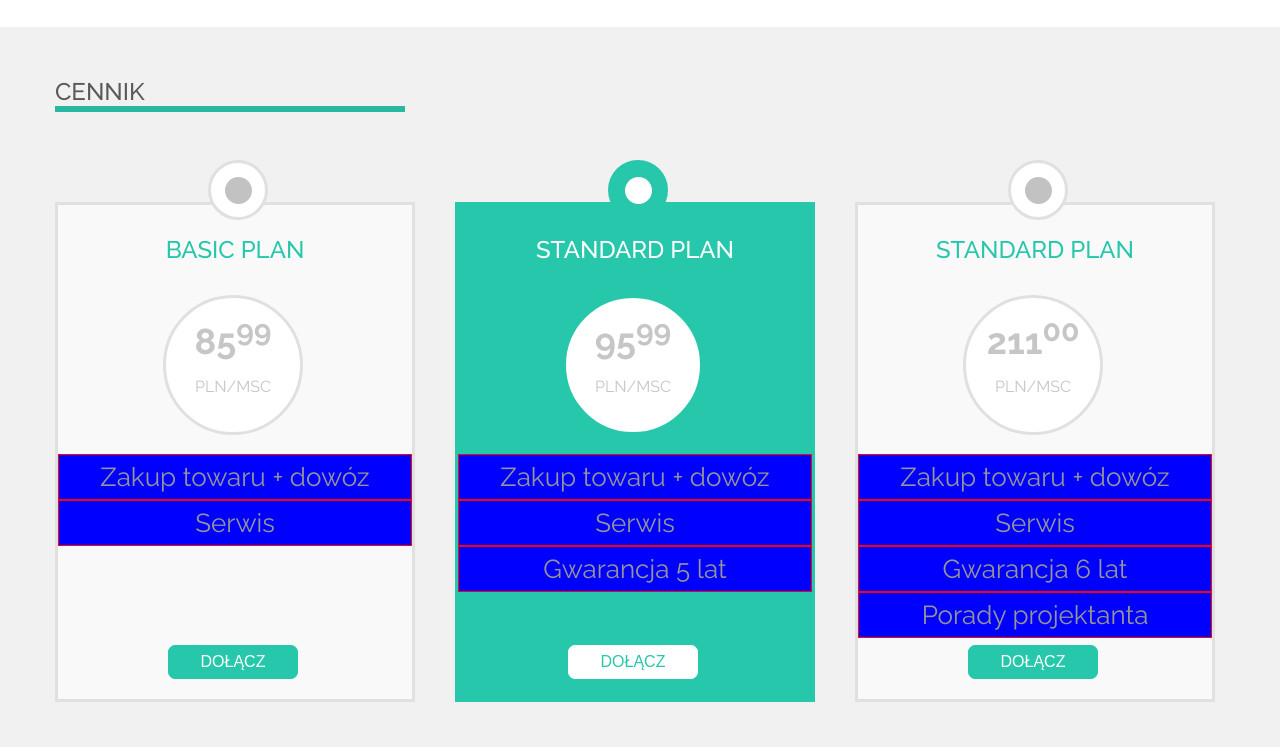
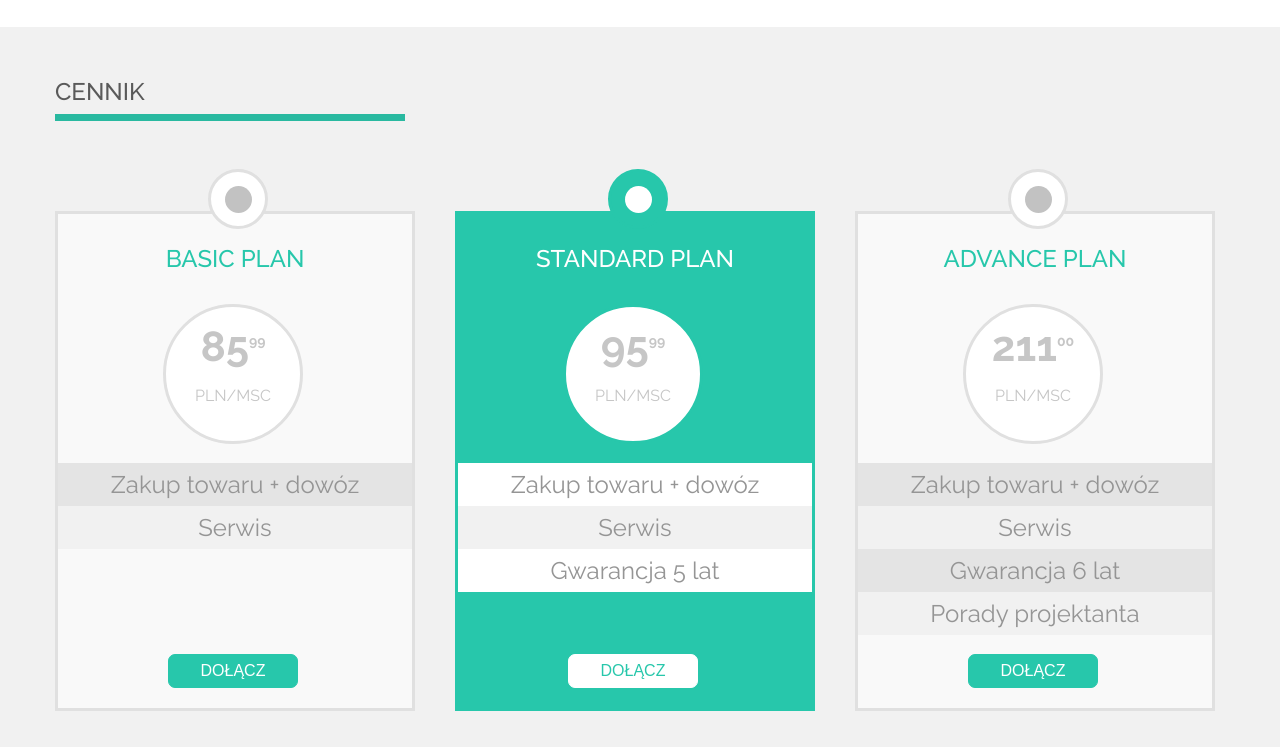
Before and after one commit to KKRubaj/Sit_on_Chair, a plain HTML site: page index.html in a window 1280 px wide. Shown: the part 713-1460 px from the top of the page. Drawn offline with Linux system fonts and the light colour scheme.

Commit message:
Sit on chair skończone

```diff
--- a/css/style.css
+++ b/css/style.css
@@ -86,12 +86,12 @@ header {
   height: 40px;
   color: white;
   font-size: 14px;
+  font-weight: 500;
+}
 
-}
 .main-width {
   max-width: 1170px;
   margin: 0 auto;
-
 }
 
 .logo {
@@ -104,15 +104,19 @@ span {
 }
 .menu {
   float: right;
+  padding-top: 10px;
 }
+
 .menu li {
   display: inline;
   margin-left: 40px;
+  margin-right: 10px;
+}
 
-}
 .menu li a {
   text-decoration: none;
   color: white;
+
 }
 
 #slider {
@@ -166,13 +170,14 @@ span {
   margin: 0 30px;
 }
 .slider-text h1 {
-  font-size: 41px;
+  font-size: 42px;
   word-spacing: 5px;
   margin: 20px 0;
   text-align: center;
 }
 .slider-text p {
   font-size: 14px;
+  line-height: 160%;
   color: black;
   text-align: center;
 }
@@ -271,7 +276,8 @@ span {
   color: #5a5a5a;
   font-weight: 500;
   margin-top: 40px;
-  border-bottom: 6px solid #29b9a0;
+  padding-bottom: 8px;
+  border-bottom: 7px solid #29b9a0;
   width: 350px;
 }
 
@@ -334,16 +340,16 @@ span {
   padding-top: 15px;
 }
 .offer-price p:first-child {
-  font-size: 36px;
-  font-weight: bold;
+  font-size: 42px;
+  font-weight: 700;
 }
 
-.price sup {
+sup {
   vertical-align: super;
-  font-size: smaller;
+  font-size: 14px;
 }
 .content ul li {
-  font-size: 26px;
+  font-size: 24px;
   color: #959595;
   text-align: center;
 
@@ -351,16 +357,22 @@ span {
  .item1 {
   margin-top: 190px;
   padding: 7px 0;
-  border: 1px solid red;
-  background-color: blue;
-
-/*  background-color: #e4e4e4; */
 
 }
 .item2, .item3, .item4 {
   padding: 7px 0;
-  border: 1px solid red;
-  background-color: blue;
+}
+
+.content .odd {
+  background-color: #e4e4e4;
+}
+
+.content .even {
+  background-color: #f1f1f1;
+}
+
+.content .odd-s {
+  background-color: #fff;
 }
 
 .offer-button {
@@ -382,7 +394,6 @@ span {
 .standard-plan {
   width: 360px;
   height: 500px;
-  margin-top: 90px 45px 80px 45px;
   margin-left: 40px;
   margin-right: 40px;
   border: 3px solid rgb(39,199,171);
@@ -424,12 +435,13 @@ span {
 .standard-plan .offer-price {
   width: 140px;
 	height: 140px;
-	border: 3px solid rgb(39,199,171);
+  border: 3px solid rgb(39,199,171);
 	border-radius: 50%;
 	position: absolute;
 	top: 90px;
 	left: 105px;
-	background: #ffffff;
+	background-color: #ffffff;
+  color: rgb(39,199,171);
 }
 
 
@@ -461,7 +473,8 @@ span {
   color: #5a5a5a;
   font-weight: 500;
   margin: 40px 0 50px 7px;
-  border-bottom: 6px solid #29b9a0;
+  padding-bottom: 8px;
+  border-bottom: 7px solid #29b9a0;
   width: 350px;
 }
 #contact .contact-form {
--- a/index.html
+++ b/index.html
@@ -78,13 +78,13 @@
           <div class="content">
             <h3>Basic plan</h3>
             <div class="offer-price">
-              <p>85<sup class="price">99</sup></p>
+              <p>85<sup>99</sup></p>
               <p>PLN/MSC</p>
             </div>
 
               <ul>
-                <li class="item1">Zakup towaru + dowóz</li>
-                <li class="item2">Serwis</li>
+                <li class="item1 odd">Zakup towaru + dowóz</li>
+                <li class="item2 even">Serwis</li>
               </ul>
 
             <button class="offer-button"type="button">dołącz</button>
@@ -102,9 +102,9 @@
               <p>PLN/MSC</p>
             </div>
             <ul>
-              <li class="item1">Zakup towaru + dowóz</li>
-              <li class="item2">Serwis</li>
-              <li class="item3">Gwarancja 5 lat</li>
+              <li class="item1 odd-s">Zakup towaru + dowóz</li>
+              <li class="item2 even">Serwis</li>
+              <li class="item3 odd-s">Gwarancja 5 lat</li>
             </ul>
             <button class="offer-button"type="button">dołącz</button>
           </div>
@@ -115,16 +115,16 @@
 
         <div class="advance-plan offer">
           <div class="content">
-            <h3>Standard plan</h3>
+            <h3>Advance plan</h3>
             <div class="offer-price">
               <p>211<sup class="price">00</sup></p>
               <p>PLN/MSC</p>
             </div>
             <ul>
-              <li class="item1">Zakup towaru + dowóz</li>
-              <li class="item2">Serwis</li>
-              <li class="item3">Gwarancja 6 lat</li>
-              <li class="item4">Porady projektanta</li>
+              <li class="item1 odd">Zakup towaru + dowóz</li>
+              <li class="item2 even">Serwis</li>
+              <li class="item3 odd">Gwarancja 6 lat</li>
+              <li class="item4 even">Porady projektanta</li>
             </ul>
             <button class="offer-button"type="button">dołącz</button>
           </div>
```
